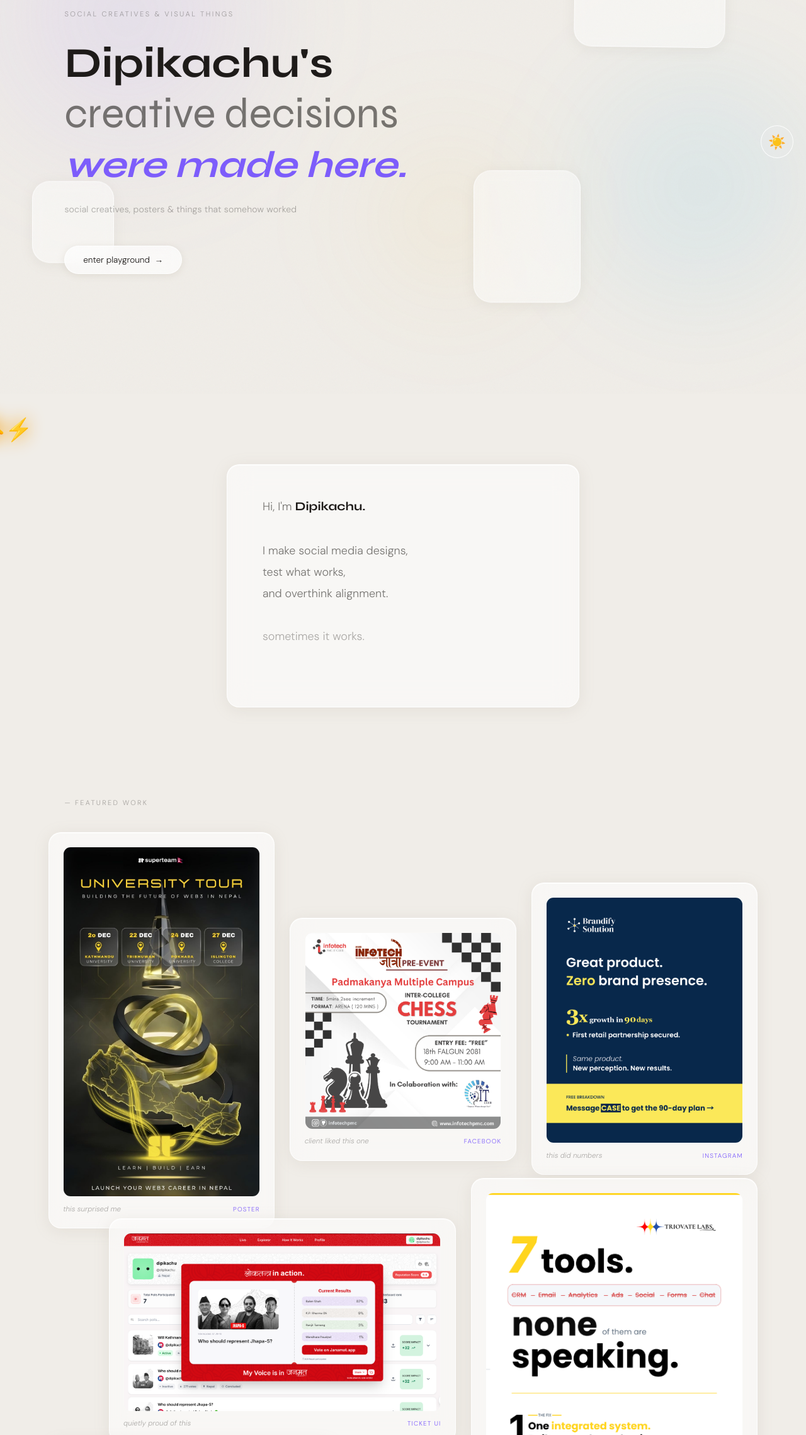
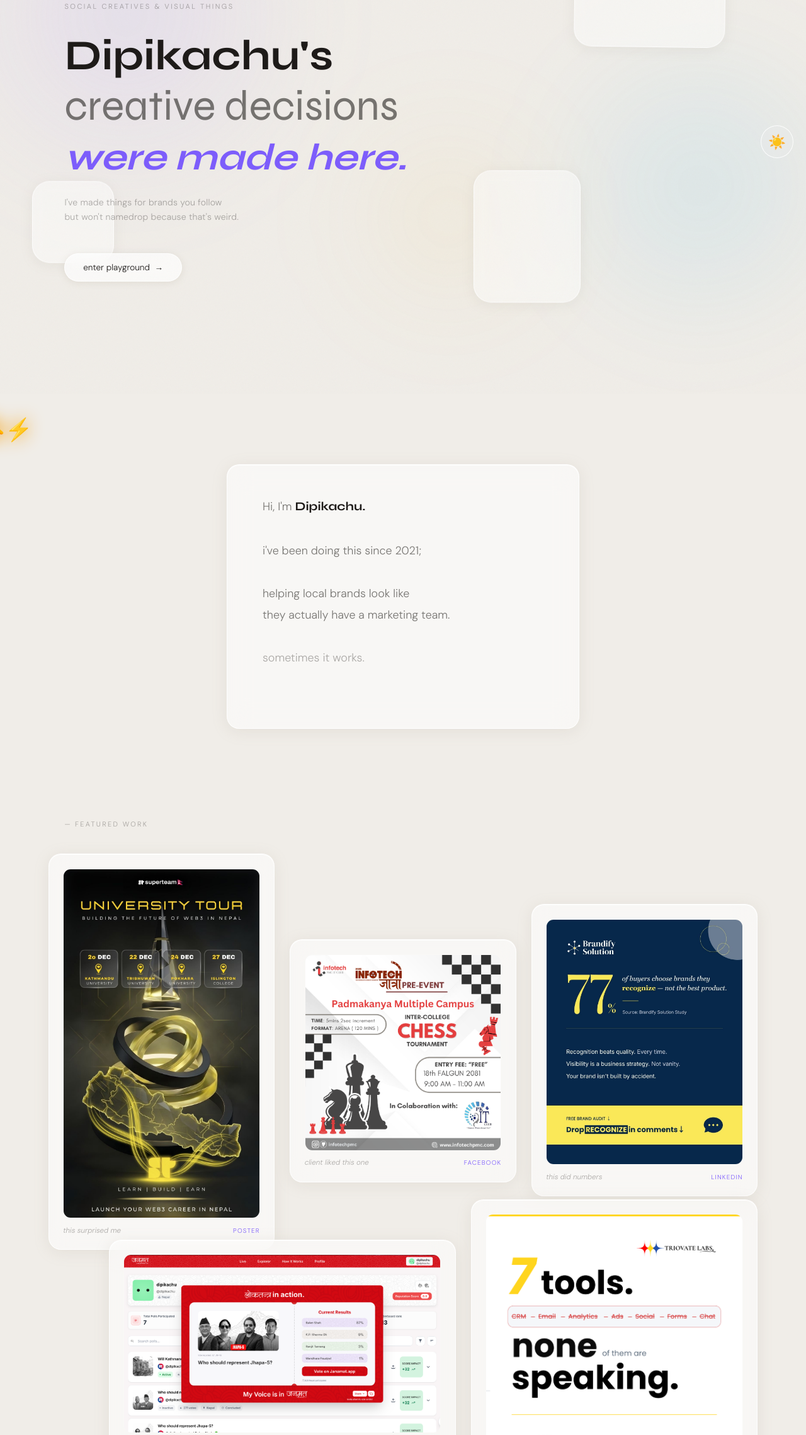
Before and after one commit to dipikapandit/Dipikachu, a plain HTML site: page index.html in a window 1280 px wide. Shown: the part 175-2453 px from the top of the page at 63% size. Drawn offline with Linux system fonts and the light colour scheme.

Commit message:
refined the hero section and about section to make it more witty lol

```diff
--- a/css/dark.css
+++ b/css/dark.css
@@ -203,7 +203,7 @@
       margin-bottom:1.4rem;
     }
     .hero-title .line-dim    { color:var(--text-mid); font-weight:400; }
-    .hero-title .line-italic { font-style:italic; font-size:.88em; }
+    .hero-title .line-italic { color:#b8a7ff; font-style:italic; font-size:.88em; }
     .hero-sub {
       font-size:.88rem; color:var(--text-dim);
       line-height:1.7; margin-bottom:2.8rem; letter-spacing:.015em;
--- a/index.html
+++ b/index.html
@@ -65,7 +65,10 @@
         <span class="line-dim">creative decisions</span><br>
         <span class="line-italic">were made here.</span>
       </h1>
-      <p class="hero-sub">social creatives, posters &amp; things that somehow worked</p>
+      <p class="hero-sub">
+        I've made things for brands you follow <br>
+        but won't namedrop because that's weird.
+      </p>
       <a href="#work" class="gbtn">enter playground &nbsp;→</a>
     </div>
   </section>
@@ -80,9 +83,9 @@
       <p>
         Hi, I'm <span class="who-name">Dipikachu.</span>
         <br><br>
-        I make social media designs,<br>
-        test what works,<br>
-        and overthink alignment.
+        i've been doing this since 2021;<br><br>
+        helping local brands look like<br>
+        they actually have a marketing team.
         <br><br>
         <span style="color:var(--text-dim)">sometimes it works.</span>
         <span class="who-hidden">it usually works.</span>
@@ -134,7 +137,7 @@
       <div class="wcard glass fi" onclick="void(0)">
         <div class="wimg">
           <div class="wpholder">
-            <img src="images/insta2.png" alt="insta">
+            <img src="images/5.jpg" alt="linkedin">
           </div>
           <div class="wstat">
             <span class="wstat-n">+32%</span>
@@ -143,7 +146,7 @@
         </div>
         <div class="wmeta">
           <span class="wlabel">this did numbers</span>
-          <span class="wtag">instagram</span>
+          <span class="wtag">linkedin</span>
         </div>
       </div>
 
@@ -321,7 +324,7 @@
 
         <div class="citem">
           <span>
-            <img src="images/5.png" alt="quick hit 05">
+            <img src="images/insta2.png" alt="quick hit 05">
           </span>
         </div>
 
```
Also changed, not shown: images/5.jpg (added), images/5.png (deleted), 2 other files.
